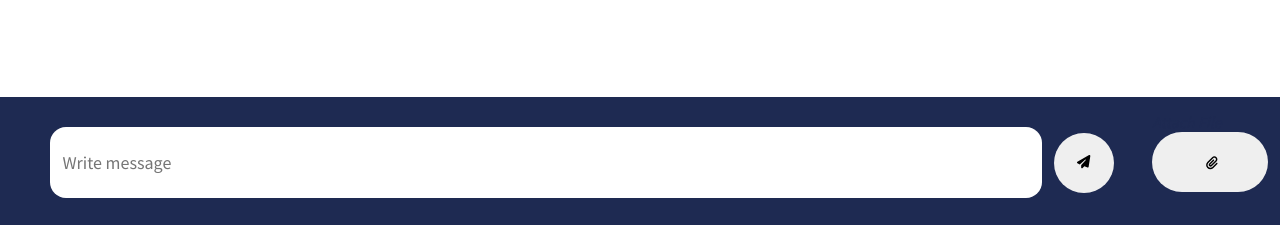
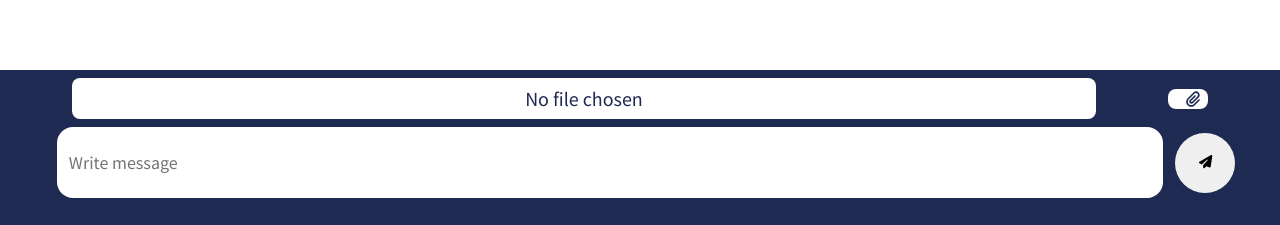
Before and after one commit to mshane911/e-notary, a React (Create React App) app in the folder e-notary-client/: page /chat in a window 1280 px wide. Shown: the part 572-797 px from the top of the page. Built offline with nearby package versions, Linux system fonts and the light colour scheme; no server answers.

Commit message:
UI fix on landing & chat

```diff
--- a/e-notary-client/src/component/LiveChat.tsx
+++ b/e-notary-client/src/component/LiveChat.tsx
@@ -90,6 +90,15 @@ export function LiveChat() {
         }
     }
 
+    function displayFileName(e: File){
+        setFile(e)
+        var value = (document.getElementById("user-file-upload") as HTMLInputElement).value
+        console.log("file not empty:", value !== "")
+
+        value = value.replace(/.*[\/\\]/, '')
+        document.getElementById("fileNameField").innerHTML = value
+    }
+
     return (
         <div>
             <Header />
@@ -120,6 +129,21 @@ export function LiveChat() {
                 </div>
             </div>
             <div className='form-container'>
+                <form className="upload-field" onSubmit={handleUploadFile}>
+                    <div className='input-doc'>
+                        <div className='filename-display'>
+                            <p id="fileNameField" className='fileName'>No file chosen</p>
+                        </div>
+                        <div className='file-label'>
+                            <label htmlFor='user-file-upload'>
+                                <p className="mobileHidden input-btn-label">Upload</p>
+                                <FontAwesomeIcon icon={faPaperclip} className="inputBtn" />
+                            </label>
+                            <input type="file" id="user-file-upload" accept="application/pdf" onChange={(e) => { displayFileName(e.target.files[0]) }} />
+                        </div>
+                    </div>
+
+                </form>
                 <form className="messageField" onSubmit={handleSendMessage}>
                     <input
                         type="text"
@@ -130,16 +154,6 @@ export function LiveChat() {
                     />
                     <button className="sendBtn"><FontAwesomeIcon icon={faPaperPlane} /></button>
                 </form>
-                <form className="upload-field" onSubmit={handleUploadFile}>
-                    <label>
-                        <input type="file" id="file" className='file-upload' onChange={(e) => setFile(e.target.files[0])} />
-                        <i>Attach File</i>
-                    </label>
-                    <button id="upload">
-                        <p className='mobileHidden'>Upload </p>
-                        <FontAwesomeIcon icon={faPaperclip} className="attachIcon"/>
-                    </button>
-                </form>
             </div>
         </div >
     )
--- a/e-notary-client/src/styles/landing.css
+++ b/e-notary-client/src/styles/landing.css
@@ -222,6 +222,7 @@ body{
     margin: 0 0 0 48px;
     display: block;
     width: 100%;
+    color: #fff;
 }
 
 .sectionSubtitle{
--- a/e-notary-client/src/styles/livechat.css
+++ b/e-notary-client/src/styles/livechat.css
@@ -75,8 +75,8 @@ body{
 
 .messageField{
     margin: 0;
-    padding: 30px 12px;
-    width: 90%;
+    padding: 8px 12px 30px 12px;
+    width: 100%;
     display: inline-flex;
     justify-content: center;
     align-items: center;
@@ -103,7 +103,44 @@ body{
 
 .chat-message{
     height: 100%;
+    margin: 60px 200px 16% 200px;
 }
+
+.input-doc, #fileNameField, .filename-display{
+    /* background-color: #fff; */
+    width: 100vw;
+    display: flex;
+    margin: 0;
+    padding: 0;
+    justify-content: center;
+    justify-content: space-evenly;
+    border-radius: 8px;
+    align-items: center;
+}
+
+.input-doc{
+    margin-top: 8px;
+}
+
+.filename-display{
+    color: #1E2A52;
+    background-color: #fff;
+    padding: 8px 48px;
+    width: 80%;
+}
+
+#fileNameField, .fileName{
+    text-align: left;
+}
+
+.file-label{
+    background-color: #fff;
+    color: #1E2A52;
+    padding: 0 8px;
+    border-radius: 8px;
+    cursor: pointer;
+}
+
 
 /* MEDIA QUERY */
 @media only screen and (max-device-width:900px){
```
